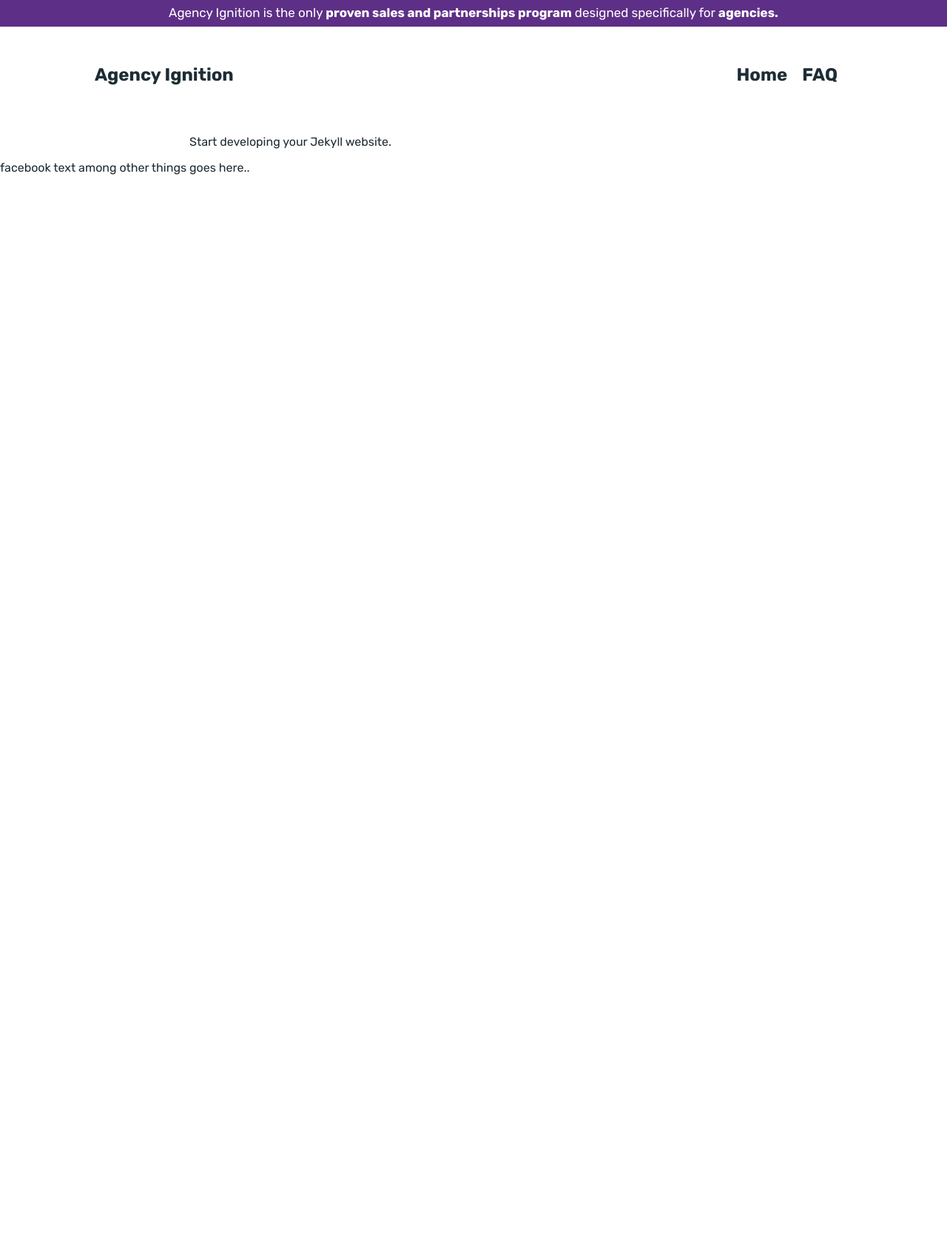
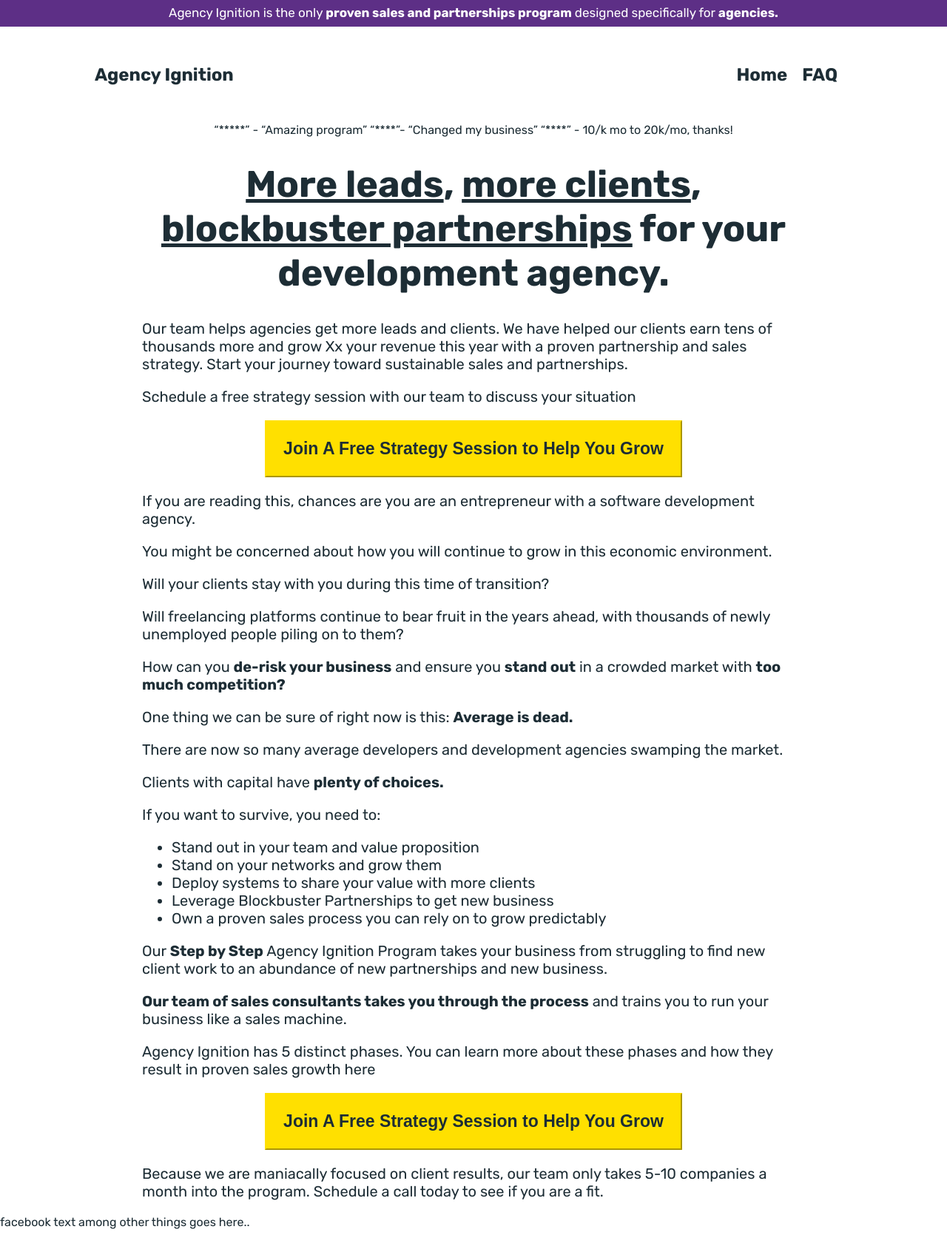
Before and after one commit to egrueter-dev/atenti, a Jekyll site: the page built from index.html, in a window 1280 px wide. Shown: the whole page at 74% size. Built offline with Jekyll 4.4.1, drawn with Linux system fonts in a browser that asks for light colours; before the commit the page ends 900 px from its top, so only the background shows below that.

Commit message:
numerous updates

```diff
--- a/_layouts/default.html
+++ b/_layouts/default.html
@@ -69,3 +69,18 @@
     <footer class="footer">facebook text among other things goes here..</footer>
   </body>
 </html>
+
+<script>
+  console.log(`
+    Thanks for visiting the site, \n
+    Erik G here. I am the founder of Agency Ignition. \n
+    If you are poking around my site, it means you are probably interested in how this site was built. \n
+    I'll save you the time. I hand coded this out of HTML/CSS/JS with no frameworks or libraries. \n
+    \n
+    Why? Because I care about performance for you. I don't want you to navigate through another shitty, chuggy website. \n
+    I want the code clean and I want you to have a great experience.\n
+    \n
+    It's the same care I put into the product I am offering here. If you want to grow your business let's work together\n
+    erik@devshopignition.com \n
+  `)
+</script>
--- a/assets/css/main.css
+++ b/assets/css/main.css
@@ -41,7 +41,7 @@ body {
 
 .content {
   display: grid;
-  grid-template-columns: 20% auto 20%;
+  grid-template-columns: 15% auto 15%;
 }
 
 /* Site Text For Each Page */
@@ -70,6 +70,17 @@ body {
   margin-bottom: 10%;
 }
 
+/* Landing page css */
+
+.home-title {
+  font-size: 25px;
+}
+
+.home-content {
+  font-size: 20px;
+}
+
+
 /* Links */
 a {
   text-decoration: none;
@@ -83,3 +94,13 @@ a:hover {
 a, a:visited, a:hover, a:active {
   color: inherit;
 }
+
+/* Buttons */
+
+.button-primary {
+  color: #1d2d35;
+  background-color: #ffe000;
+  border-color: #ffe000;
+  font-size: 23px;
+  padding: 1em
+}
--- a/index.html
+++ b/index.html
@@ -1,6 +1,87 @@
 ---
 layout: default
-title: "Happy Jekylling!"
+title: "Agency Ignition 🔥"
 ---
 
-<p>Start developing your Jekyll website.</p>
+<div class="top-reviews" style="text-align: center;">
+    “*****” - “Amazing program”  “****”- “Changed my business” “****” - 10/k mo to 20k/mo, thanks!
+</div>
+
+<div class="home-title" style="text-align: center;">
+    <h1>
+        <u>More leads</u>, <u>more clients</u>, <u>blockbuster partnerships</u> for your development agency.
+    </h1>
+</div>
+
+<div class="home-content">
+    <p>
+        Our team helps agencies get more leads and clients. We have helped our clients earn tens of thousands more and grow
+        Xx your revenue this year with a proven partnership and sales strategy. Start your journey toward sustainable sales
+        and partnerships.
+    <p>
+    <p>
+        Schedule a free strategy session with our team to discuss your situation
+    </p>
+
+    <div style="text-align: center;">
+        <button href="#" class="button-primary">
+            <b>Join A Free Strategy Session to Help You Grow</b>
+        </button>
+    </div>
+
+    <p>
+        If you are reading this, chances are you are an entrepreneur with a software development agency.
+    </p>
+    <p>
+        You might be concerned about how you will continue to grow in this economic environment.
+    </p>
+    <p>
+        Will your clients stay with you during this time of transition?
+    </p>
+    <p>
+        Will freelancing platforms continue to bear fruit in the years ahead, with thousands of newly unemployed people
+        piling on to them?
+    </p>
+        How can you <b>de-risk your business</b> and ensure you <b>stand out</b> in a crowded market with <b>too much competition?</b>
+    <p>
+        One thing we can be sure of right now is this: <b>Average is dead.</b>
+    <p>
+    <p>
+        There are now so many average developers and development agencies swamping the market.
+    </p>
+    <p>
+        Clients with capital have <b>plenty of choices.</b>
+    </p>
+    <p>
+        If you want to survive, you need to:
+    </p>
+
+        <ul>
+            <li> Stand out in your team and value proposition </li>
+            <li> Stand on your networks and grow them </li>
+            <li> Deploy systems to share your value with more clients </li>
+            <li> Leverage Blockbuster Partnerships to get new business </li>
+            <li> Own a proven sales process you can rely on to grow predictably </li>
+        </ul>
+    <p>
+        Our <b>Step by Step</b> Agency Ignition Program takes your business from struggling to find new client work to an abundance
+        of new partnerships and new business.
+    <p>
+    <p>
+        <b>Our team of sales consultants takes you through the process</b> and trains you to run your business like a sales
+        machine.
+    </p>
+    <p>
+        Agency Ignition has 5 distinct phases. You can learn more about these phases and how they result in proven sales
+        growth here
+    </p>
+    <div style="text-align: center;">
+        <button href="#" class="button-primary">
+            <b>Join A Free Strategy Session to Help You Grow</b>
+        </button>
+    </div>
+    <p>
+        Because we are maniacally focused on client results, our team only takes 5-10 companies a month into the program.
+        Schedule a call today to see if you are a fit.
+    </p>
+</div>
```
Also changed, not shown: 3 other files.
